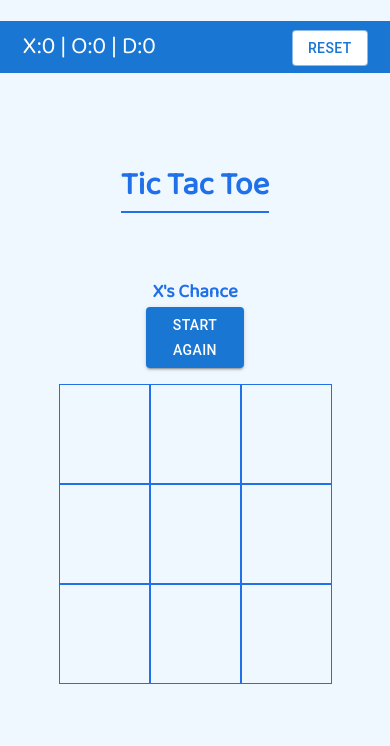
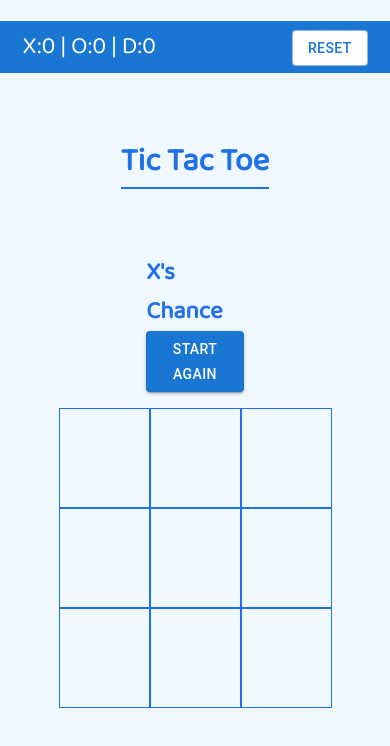
Before and after one commit to unkitsingh0/Tic-Tac-Toe, a React (Create React App) app: page / in a window 390 px wide. Shown: the top 746 px of the page. Built offline with nearby package versions, Linux system fonts and the light colour scheme.

Commit message:
css changes

```diff
--- a/src/Components/Board.css
+++ b/src/Components/Board.css
@@ -54,6 +54,9 @@
   .child1 {
     flex-direction: column;
   }
+  .child1 h3 {
+    font-size: 1.5rem;
+  }
 }
 .forCss {
   /* border: 2px solid rgb(31, 112, 233); */
```
